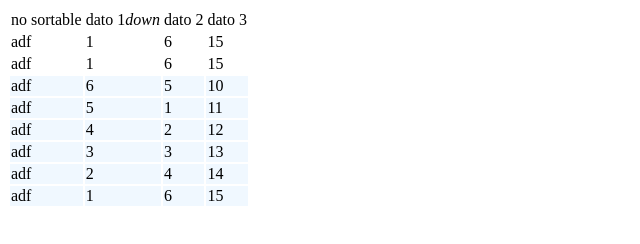
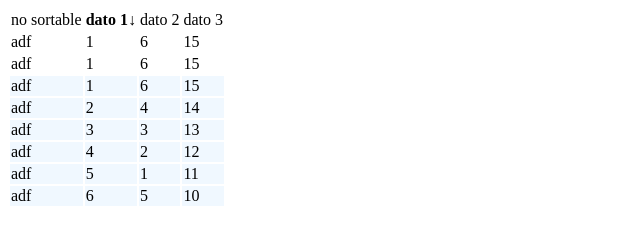
Before and after one commit to jeleputs/tablesort, a plain HTML site: page index.html in a window 1280 px wide. Shown: the whole page, without its empty margins (0-640 px from the left). Drawn offline with Linux system fonts and the light colour scheme.

Commit message:
parametrizing process, adding arrows and styles

```diff
--- a/index.html
+++ b/index.html
@@ -9,11 +9,11 @@
 </head>
 
 <body>
-    <table class="data-table">
+    <table class="data-table" data-defaultorder="asc">
         <thead>
             <tr>
-                <td> no sortable</td>
-                <td data-sort="true" data-defaultSort="true">dato 1</td>
+                <td data-sort="false"> no sortable</td>
+                <td data-sort="true" data-defaultsort="true">dato 1</td>
                 <td data-sort="true">dato 2</td>
                 <td data-sort="true">dato 3</td>
             </tr>
--- a/scripts.js
+++ b/scripts.js
@@ -1,15 +1,17 @@
 let Sort = (function() {
-  var dataTable = document.querySelector(".data-table");
-  var sorters = dataTable.querySelectorAll("[data-sort]");
-  var defaultSort = document.querySelector("[data-defaultSort]");
+  const dataTable = document.querySelector(".data-table");
+  const sorters = dataTable.querySelectorAll("[data-sort]");
+  const defaultSort = document.querySelector("[data-defaultsort]");
+  const DEF_ASC =
+    dataTable.dataset.defaultorder.toLowerCase() === "asc" ? true : false;
 
   var lastClicked = {};
-  var isAscending = false;
+  var isAscending = DEF_ASC;
 
   function sortTable() {
     if (this !== lastClicked) {
       lastClicked = this;
-      isAscending = false;
+      isAscending = DEF_ASC;
       cleanSorters();
     } else {
       isAscending = !isAscending;
@@ -20,18 +22,20 @@ let Sort = (function() {
 
   function showArrow(el, asc) {
     const arrow = document.createElement("i");
-    arrow.id = "order";
-    arrow.innerHTML = asc ? "up" : "down";
-    if (el.querySelector("#order")) {
-      el.removeChild(el.querySelector("#order"));
+    arrow.classList.add("order");
+    arrow.innerHTML = asc ? "&#8595;" : "&#8593;";
+    if (el.querySelector(".order")) {
+      el.removeChild(el.querySelector(".order"));
     }
     el.append(arrow);
+    el.style.fontWeight = "bold";
   }
 
   function cleanSorters() {
     sorters.forEach(sorter => {
-      if (sorter.querySelector("#order")) {
-        sorter.removeChild(sorter.querySelector("#order"));
+      if (sorter.querySelector(".order")) {
+        sorter.removeChild(sorter.querySelector(".order"));
+        sorter.style.fontWeight = "normal";
       }
     });
   }
```
